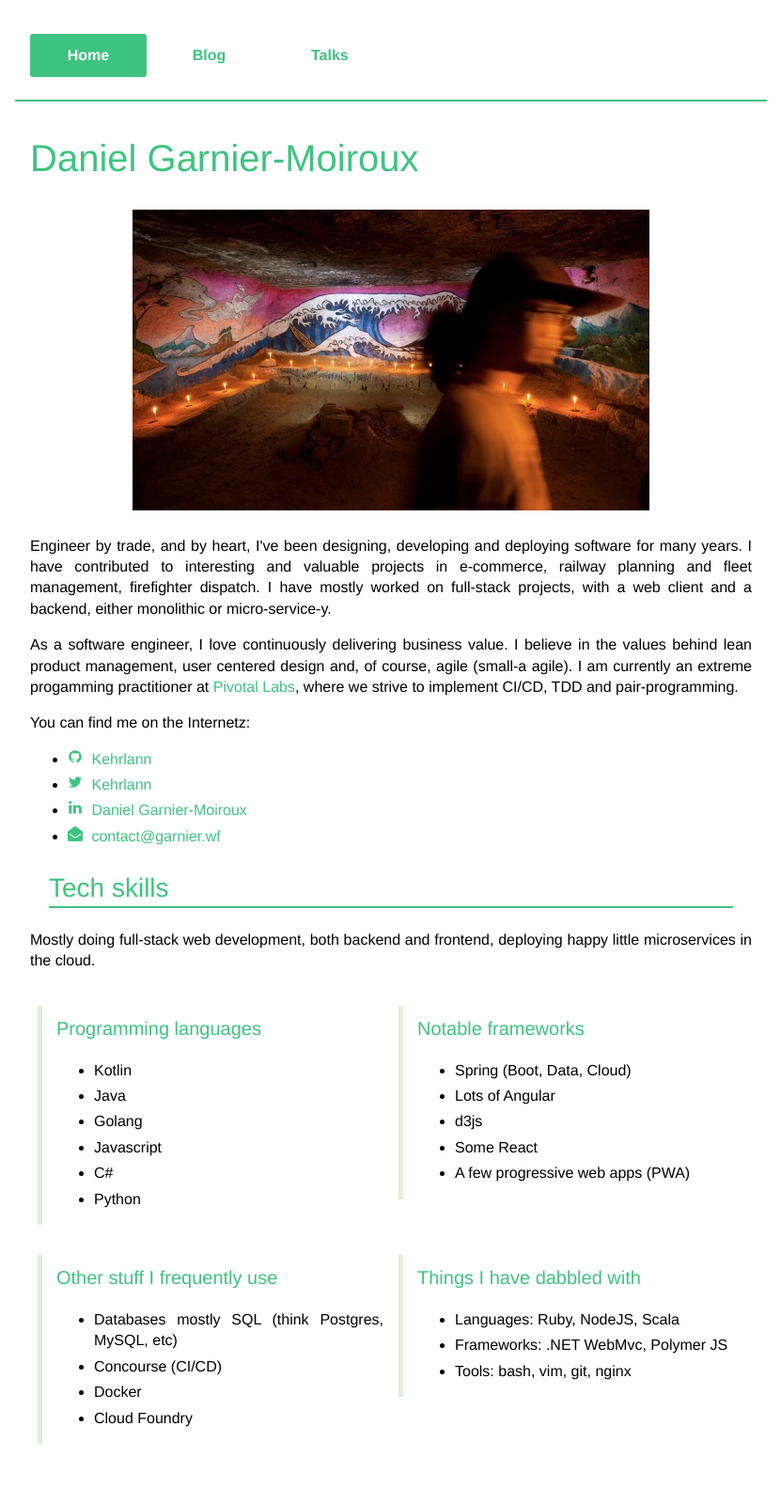
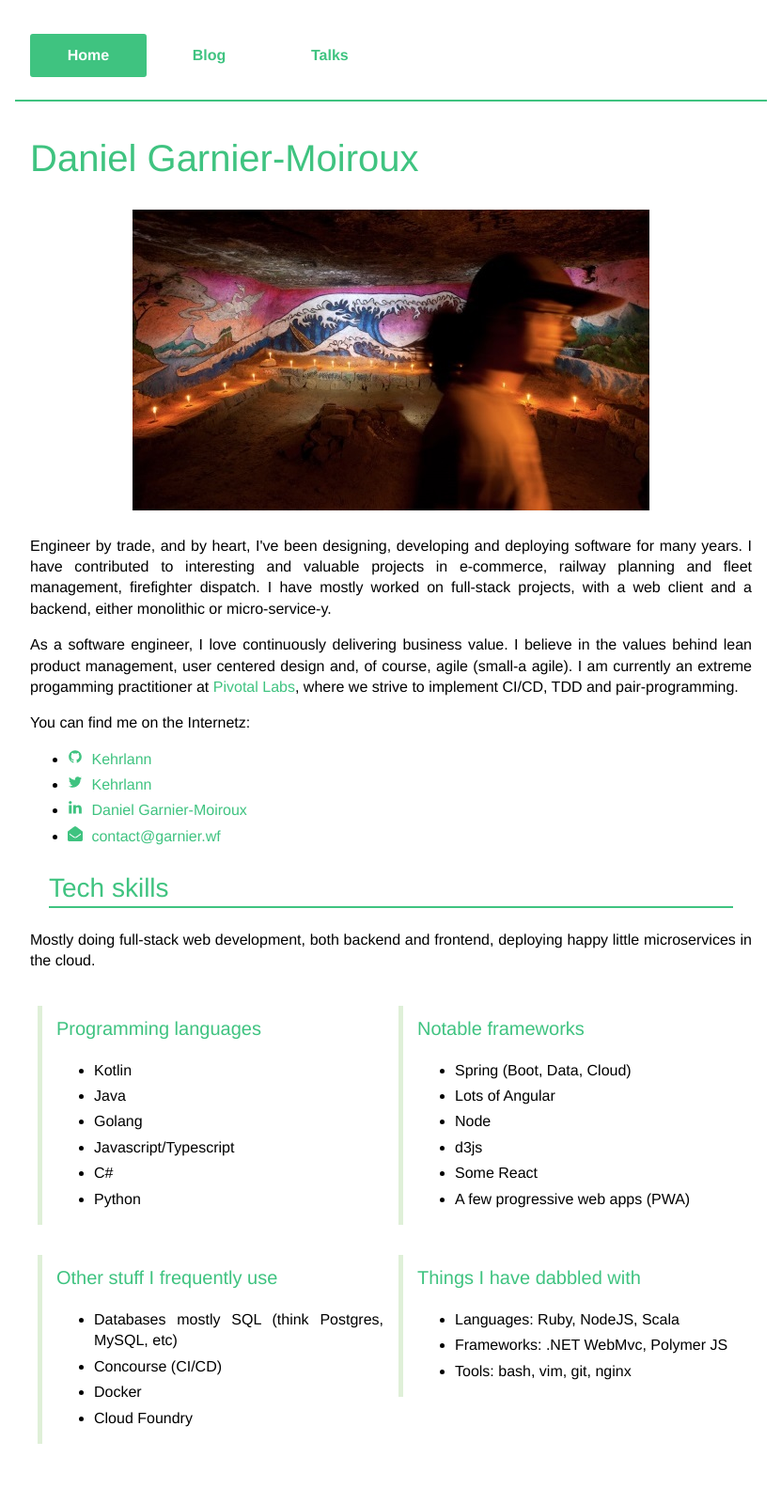
Before and after one commit to Kehrlann/kehrlann.github.io, a Jekyll site: the page built from index.html, in a window 1280 px wide. Shown: the whole page at 94% size, without its empty margins (224-1055 px from the left). Built offline with Jekyll 4.4.1, drawn with Linux system fonts in a browser that asks for light colours.

Commit message:
Add node and typescript

```diff
--- a/index.html
+++ b/index.html
@@ -74,7 +74,7 @@ Mostly doing full-stack web development, both backend and frontend, deploying ha
             <li>Kotlin</li>
             <li>Java</li>
             <li>Golang</li>
-            <li>Javascript</li>
+            <li>Javascript/Typescript</li>
             <li>C#</li>
             <li>Python</li>
         </ul>
@@ -84,6 +84,7 @@ Mostly doing full-stack web development, both backend and frontend, deploying ha
         <ul>
             <li>Spring (Boot, Data, Cloud)</li>
             <li>Lots of Angular</li>
+            <li>Node</li>
             <li>d3js</li>
             <li>Some React</li>
             <li>A few progressive web apps (PWA)</li>
```
